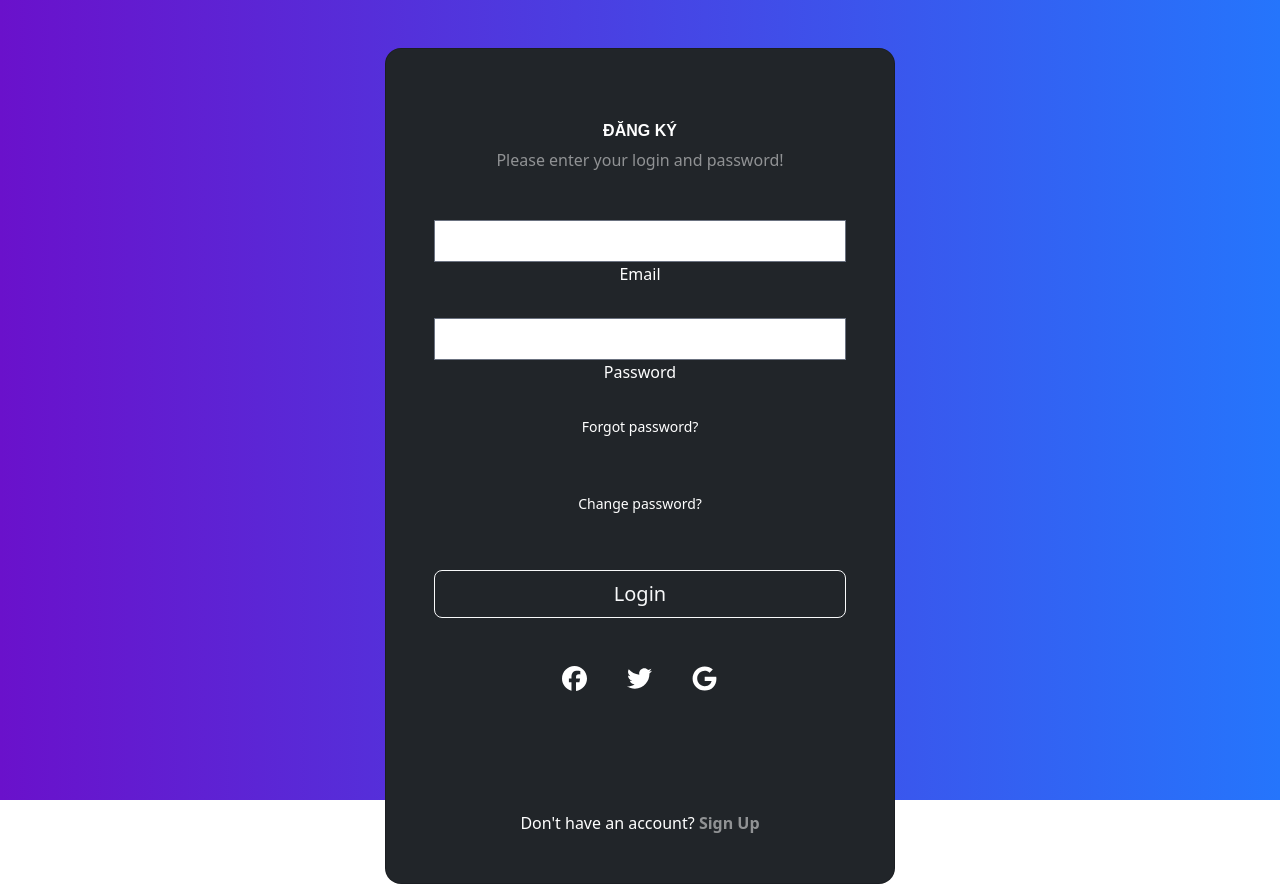
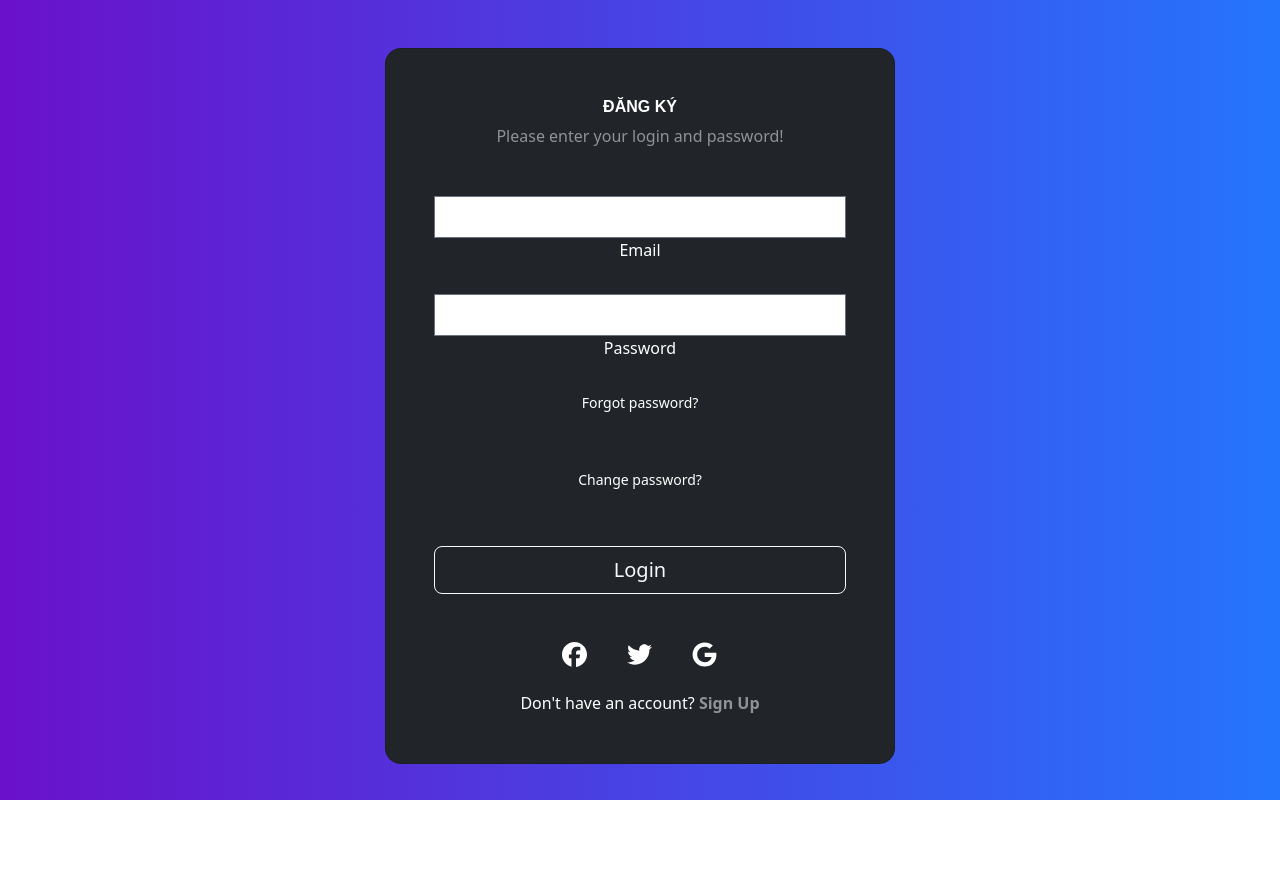
Before and after one commit to KietLe261003/FluentUpEnglish, a React (Create React App) app: page /Login in a window 1280 px wide. After the commit the page ends 800 px from the top, so only its background shows below. Built offline with nearby package versions, Linux system fonts and the light colour scheme; no server answers.

Commit message:
done login

```diff
--- a/src/Page/Login/Index.js
+++ b/src/Page/Login/Index.js
@@ -6,13 +6,13 @@ import ListIcon from '../../../src/Components/Login/ListIcon';
 import { Link } from "react-router-dom";
 function Login() {
     return (
-        <section class="vh-100 gradient-custom">
+        <section class="gradient-custom h-[100vh] max-h-[100vh]">
             <div class="container py-5 h-100">
                 <div class="row d-flex justify-content-center align-items-center h-100">
                     <div class="col-12 col-md-8 col-lg-6 col-xl-5">
                         <div class="card bg-dark text-white" style={{ borderRadius: '1rem' }}>
                             <div class="card-body p-5 text-center">
-                                <div class="mb-md-5 mt-md-4 pb-5">
+                                <div class="">
                                     <Header/>
                                     <ListInputLogin/>
                                     <ListIcon/>
```
